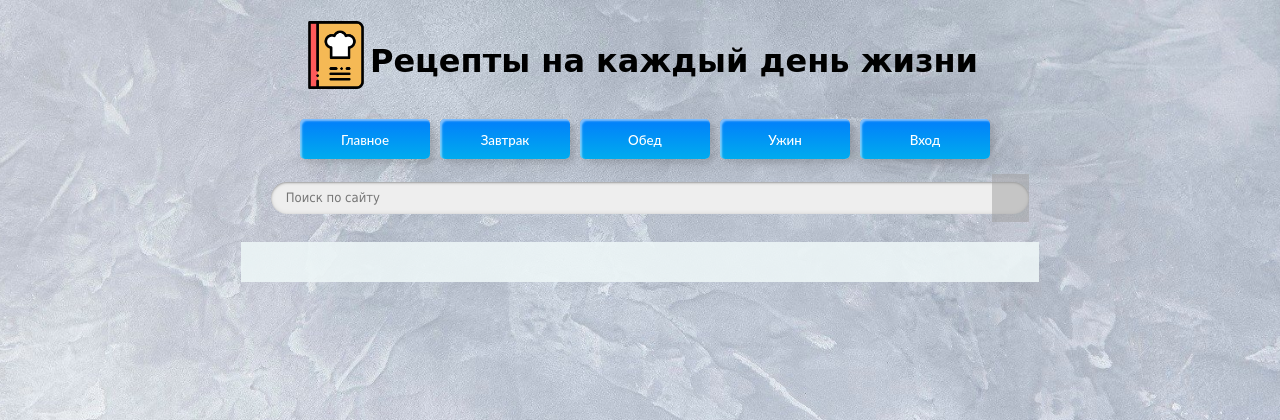
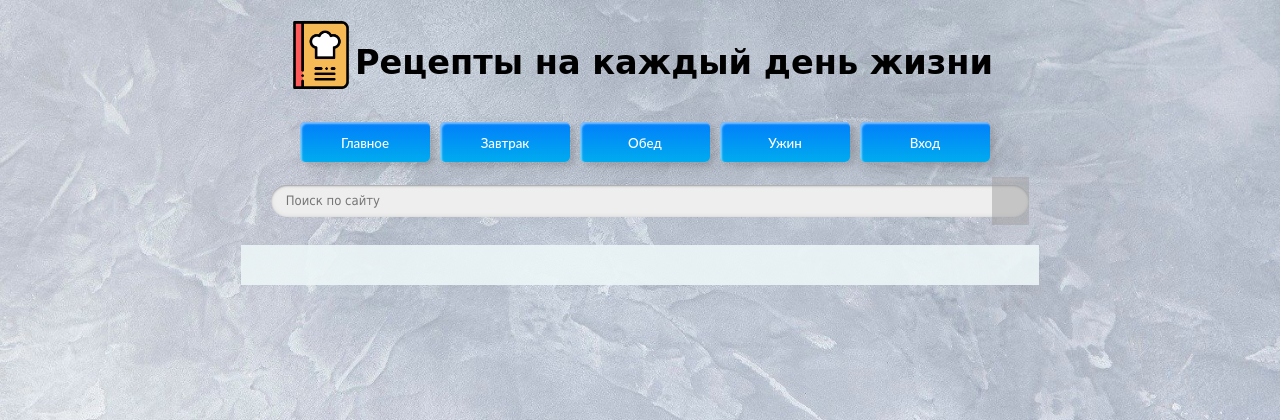
Before and after one commit to Maxim2165/Test_website, a Django app: template Website/main/templates/main/poisk_str.html in a window 1280 px wide. Shown: the top 420 px of the page. Run offline with Django 4.2, Linux system fonts and the light colour scheme; the template is opened without the code that fills it, so the values that code supplies are empty; grey boxes are pictures that could not be loaded.

Commit message:
Test_vebsate_Максим_29.06_22:00

```diff
--- a/Website/main/templates/main/poisk_str.html
+++ b/Website/main/templates/main/poisk_str.html
@@ -20,7 +20,7 @@
         <a href="{% url 'index' %}" class = "logo1"></a>
       </div>
     {% endblock %}
-      <h1 style="font-family: comic sans ms;">Рецепты на каждый день жизни</h1>
+      <h1 style="font-family: comic sans ms; font-size: 2.1rem;">Рецепты на каждый день жизни</h1>
     </div>
     <div class="futer">
       {% load static%}
```
